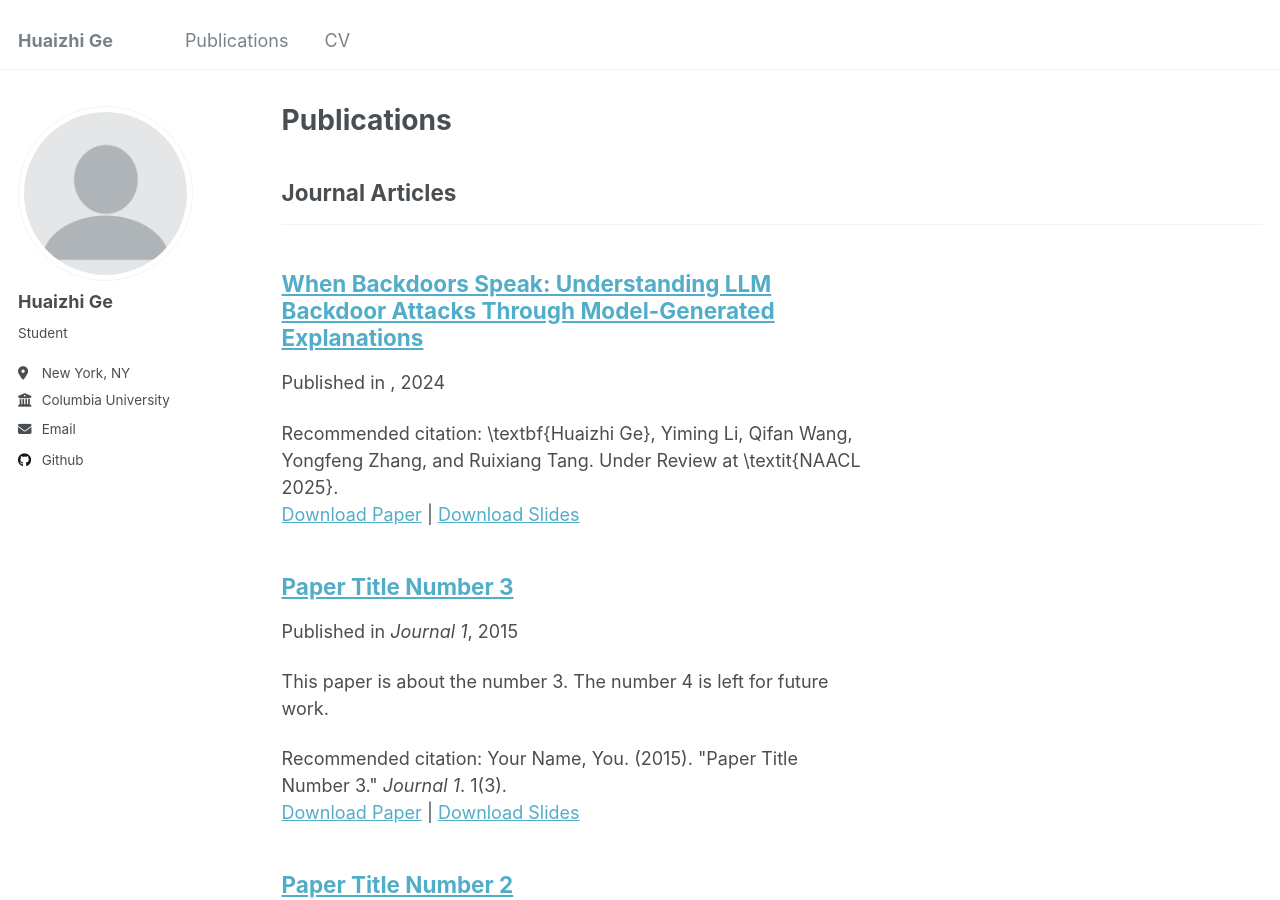
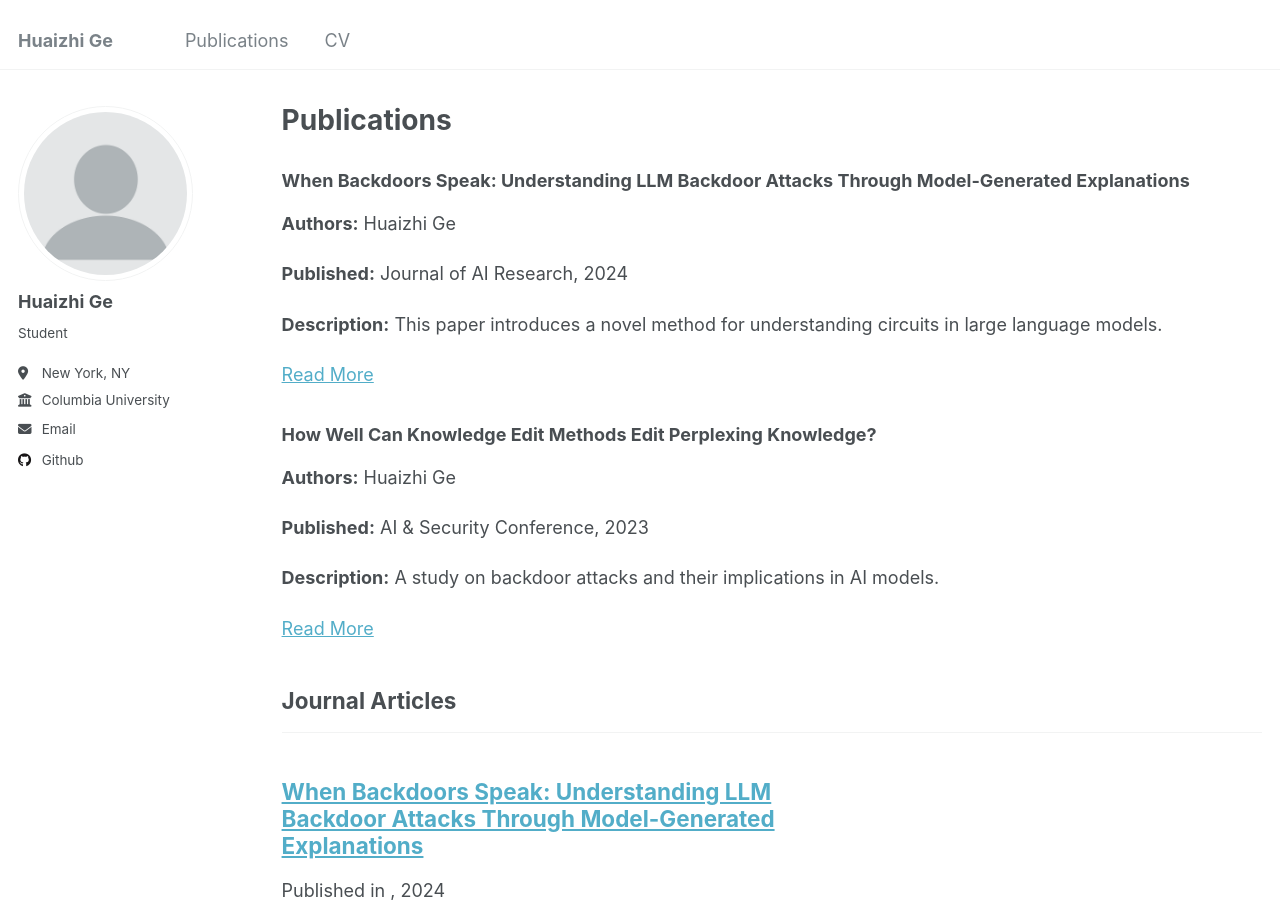
Before and after one commit to gehuaizhi7/gehuaizhi7.github.io, a Jekyll site: the page built from _pages/publications.html, in a window 1280 px wide and 900 px high. Built offline with Jekyll 4.4.1, drawn with Linux system fonts in a browser that asks for light colours.

Commit message:
Update publications.html

```diff
--- a/_pages/publications.html
+++ b/_pages/publications.html
@@ -5,6 +5,40 @@ permalink: /publications/
 author_profile: true
 ---
 
+<!DOCTYPE html>
+<html lang="en">
+<head>
+  <meta charset="UTF-8">
+  <meta name="viewport" content="width=device-width, initial-scale=1.0">
+  <title>My Publications</title>
+</head>
+<body>
+  <!-- First Category -->
+  <div class="publication">
+    <h3>When Backdoors Speak: Understanding LLM Backdoor Attacks Through Model-Generated Explanations</h3>
+    <p><strong>Authors:</strong> Huaizhi Ge</p>
+    <p><strong>Published:</strong> Journal of AI Research, 2024</p>
+    <p><strong>Description:</strong> This paper introduces a novel method for understanding circuits in large language models.</p>
+    <a href="https://example.com/publication1">Read More</a>
+  </div>
+  <div class="publication">
+    <h3>How Well Can Knowledge Edit Methods Edit Perplexing Knowledge?</h3>
+    <p><strong>Authors:</strong> Huaizhi Ge</p>
+    <p><strong>Published:</strong> AI & Security Conference, 2023</p>
+    <p><strong>Description:</strong> A study on backdoor attacks and their implications in AI models.</p>
+    <a href="https://example.com/publication2">Read More</a>
+  </div>
+
+</body>
+</html>
+
+
+
+
+
+
+
+<!--
 {% if site.author.googlescholar %}
   <div class="wordwrap">You can also find my articles on <a href="{{site.author.googlescholar}}">my Google Scholar profile</a>.</div>
 {% endif %}
@@ -31,3 +65,4 @@ author_profile: true
     {% include archive-single.html %}
   {% endfor %}
 {% endif %}
+ -->
```
